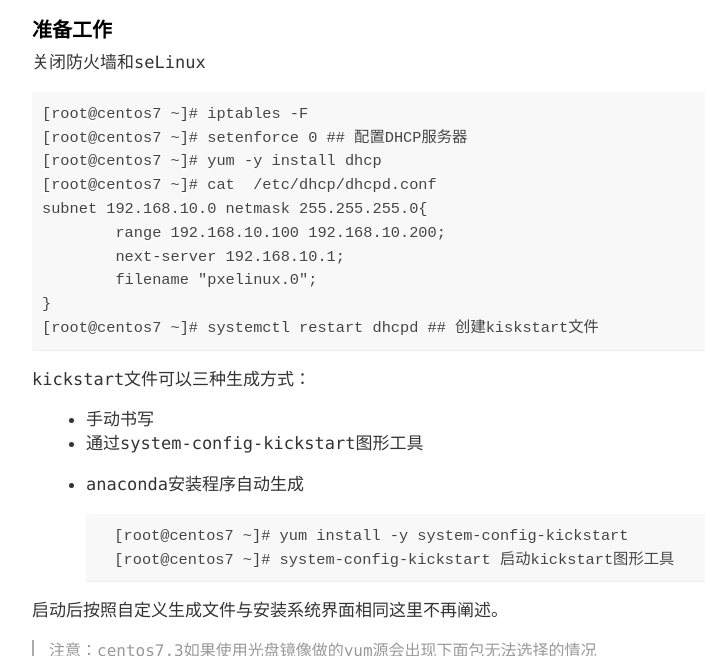
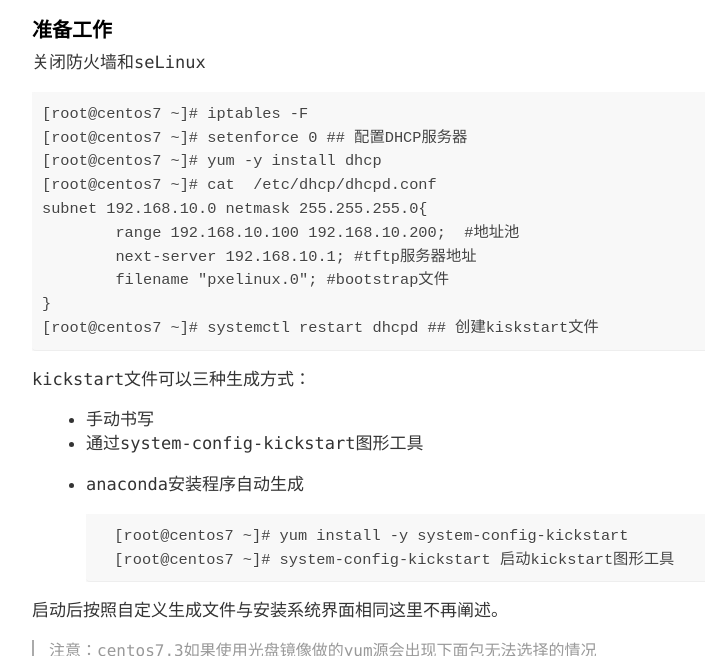
Before and after one commit to yangzhih/yangzhih.github.com, a Jekyll site: the page built from _posts/2017-09-18-PXE.md, in a window 1280 px wide and 900 px high, scrolled down 1747 px, cut to the strip 155-811 px from the top of the window. Shown: the whole strip, without its empty margins (68-773 px from the left). Built offline with Jekyll 4.4.1, drawn with Linux system fonts in a browser that asks for light colours; comment, search, counter and statistics services are not loaded.

Commit message:
add blog

```diff
--- a/_posts/2017-09-18-PXE.md
+++ b/_posts/2017-09-18-PXE.md
@@ -46,9 +46,9 @@ comments: false
 	[root@centos7 ~]# yum -y install dhcp
 	[root@centos7 ~]# cat  /etc/dhcp/dhcpd.conf
 	subnet 192.168.10.0 netmask 255.255.255.0{
-		range 192.168.10.100 192.168.10.200;
-		next-server 192.168.10.1;
-		filename "pxelinux.0";
+		range 192.168.10.100 192.168.10.200;  #地址池
+		next-server 192.168.10.1; #tftp服务器地址
+		filename "pxelinux.0"; #bootstrap文件
 	}
 	[root@centos7 ~]# systemctl restart dhcpd
 ## 创建kiskstart文件
```
